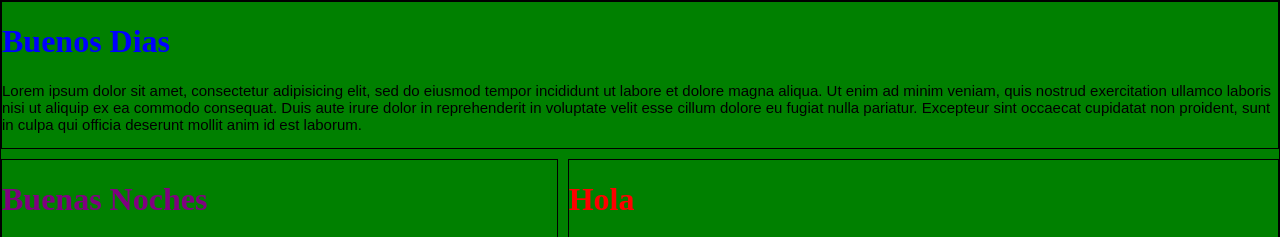
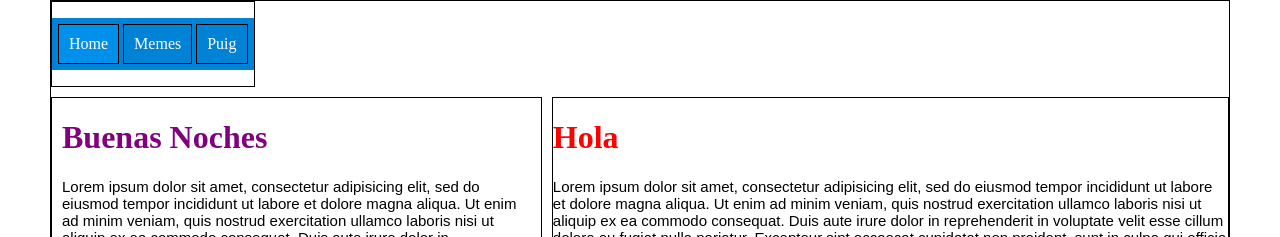
Before and after one commit to Sergiio086/My-First-Page-Epic, a plain HTML site: page index.html in a window 1280 px wide. Shown: the top 237 px of the page. Drawn offline with Linux system fonts and the light colour scheme.

Commit message:
Rediseño

```diff
--- a/index.html
+++ b/index.html
@@ -13,8 +13,11 @@ You can only have one item
 -->
 <div class="grid-container">
   <div class="box" id="header">
-    <h1 style="color:blue;">Buenos Dias</h1>
-    <p>Lorem ipsum dolor sit amet, consectetur adipisicing elit, sed do eiusmod tempor incididunt ut labore et dolore magna aliqua. Ut enim ad minim veniam, quis nostrud exercitation ullamco laboris nisi ut aliquip ex ea commodo consequat. Duis aute irure dolor in reprehenderit in voluptate velit esse cillum dolore eu fugiat nulla pariatur. Excepteur sint occaecat cupidatat non proident, sunt in culpa qui officia deserunt mollit anim id est laborum.<p>
+   <ul id="menu">
+      <li> <a href="#">Home</a> </li>
+      <li><a href="#">Memes</a></li>
+      <li><a href="#">Puig</a></li>
+   </ul>
   </div>
 
   <div class="box" id="right">
@@ -39,6 +42,5 @@ You can only have one item
     <p>:)</p>
   </div>
 </div>
-
 </body>
 </html>
--- a/style.css
+++ b/style.css
@@ -1,5 +1,8 @@
 body {
-  background-color: green;
+  background-color: white;
+  padding-left: 50px;
+  padding-right: 50px;
+  color: black;
   margin: 0;
 }
 
@@ -18,8 +21,14 @@ body {
                        'footer footer footer footer footer footer';
   grid-gap: 10px;
 }
+#right {
+border: thin solid black;
+padding-left: 10px;
+padding-right: 10px;
+}
 
 
+./areas./
 #header { grid-area: header; }
 #right { grid-area: right; }
 #content { grid-area: content; }
@@ -35,3 +44,35 @@ p {
     font-family: arial;
     font-size: 15px;
   }
+
+#menu {
+list-style: none;
+border: thin solid #0082d6;
+padding: 0;
+background-color: #0082d6;
+padding: 5px;
+
+}
+
+#menu > li {
+border: thin solid black;
+display: inline-grid;
+padding: 10px;
+}
+
+#menu> li:first-child {
+  background-color: #0090eb;
+
+
+}
+
+#menu > li > a {
+color: white;
+text-decoration: none;
+}
+
+#menu > li:hover {
+  background-color: #0082d6;
+
+
+}
```
Also changed, not shown: Imagenes/65109978-white-marble-texture-background.jpg (added).
